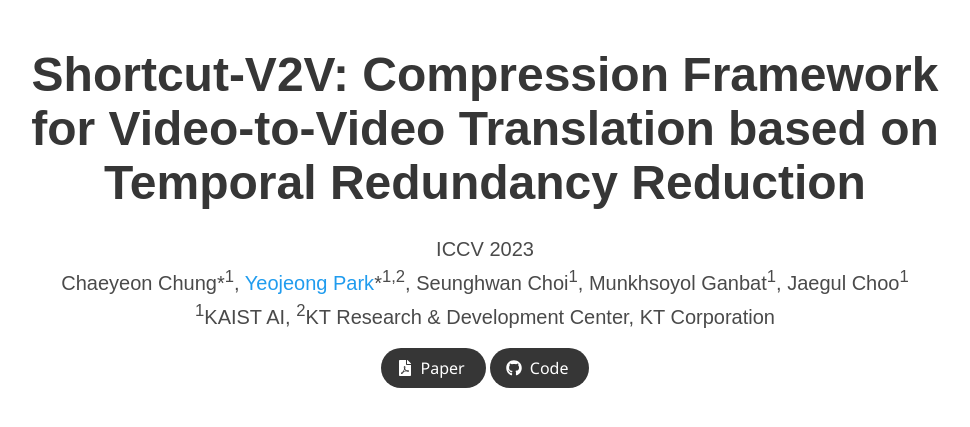
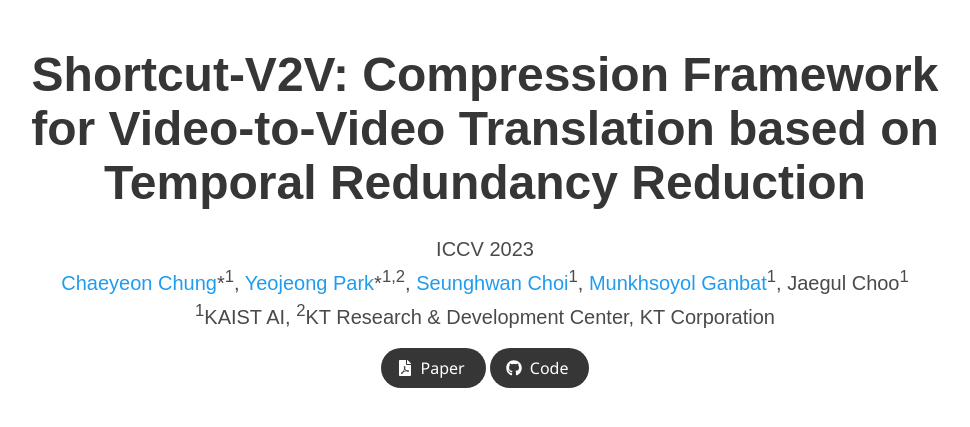
Before and after one commit to shortcut-v2v/shortcut-v2v.github.io, a Jekyll site: the page built from index.md, in a window 1280 px wide and 900 px high, cut to the strip 0-429 px from the top of the window. Shown: the whole strip, without its empty margins (155-1125 px from the left). Built offline with Jekyll 4.4.1, drawn with Linux system fonts in a browser that asks for light colours; some web fonts are replaced; part of the change alters nothing that is shown.

```diff
--- a/index.md
+++ b/index.md
@@ -4,7 +4,7 @@ permalink: /
 
 title: 'Shortcut-V2V: Compression Framework for Video-to-Video Translation based on Temporal Redundancy Reduction'
 authors:
-    Chaeyeon Chung*<sup>1</sup>, <a href="https://github.com/indigopyj">Yeojeong Park</a>*<sup>1,2</sup>, Seunghwan Choi<sup>1</sup>, Munkhsoyol Ganbat<sup>1</sup>, Jaegul Choo<sup>1</sup>
+    <a href="https://cychungg.github.io/">Chaeyeon Chung</a>*<sup>1</sup>, <a href="https://github.com/indigopyj">Yeojeong Park</a>*<sup>1,2</sup>, <a href="https://github.com/shadow2496">Seunghwan Choi</a><sup>1</sup>, <a href="https://github.com/misheeltoli">Munkhsoyol Ganbat</a><sup>1</sup>, Jaegul Choo<sup>1</sup>
 affiliations:
     <sup>1</sup>KAIST AI, <sup>2</sup>KT Research & Development Center, KT Corporation
 paper: https://arxiv.org/abs/2308.08011
```
